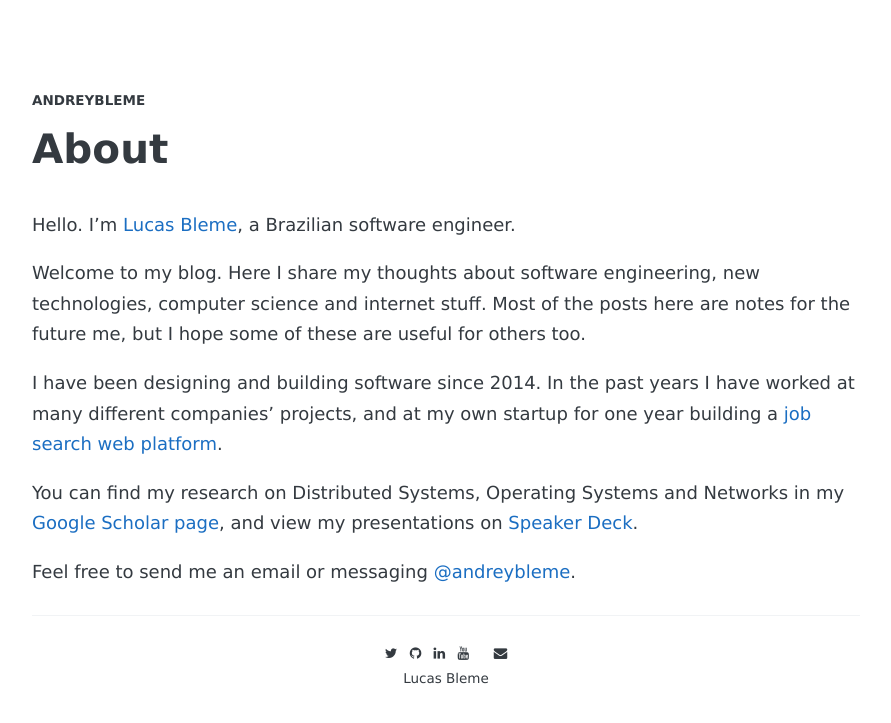
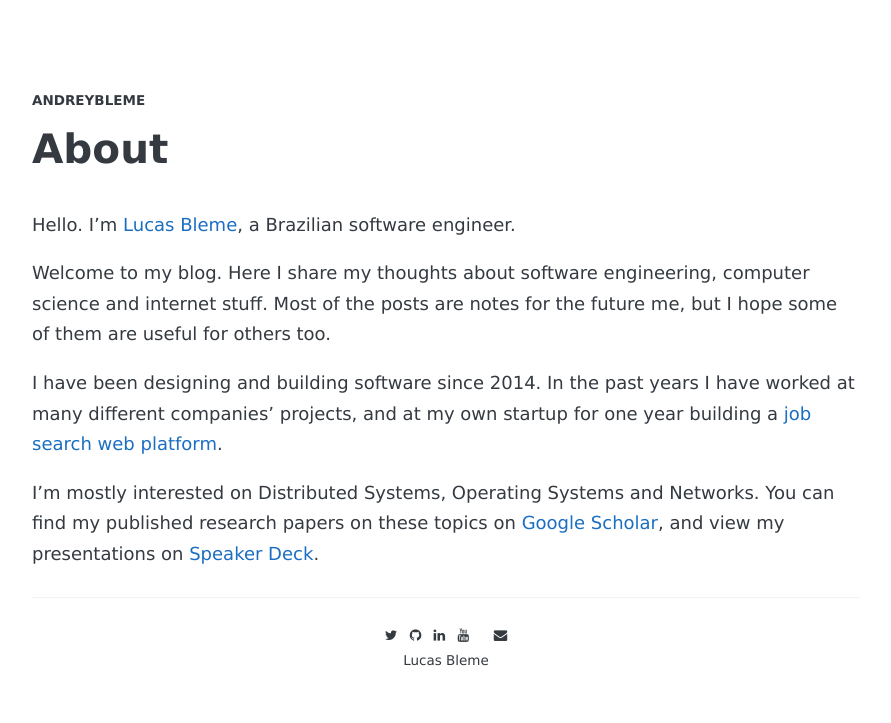
Before and after one commit to andreybleme/andreybleme.github.io, a Jekyll site: the page built from about.md, in a window 1280 px wide. Shown: the top 723 px of the page, without its empty margins (194-1085 px from the left). Built offline with Jekyll 4.4.1, drawn with Linux system fonts in a browser that asks for light colours; nearby versions of some CDN libraries; some web fonts are replaced.

Commit message:
Update about.md

```diff
--- a/about.md
+++ b/about.md
@@ -6,10 +6,8 @@ comments: true
 
 Hello. I'm [Lucas Bleme](https://www.linkedin.com/in/andreybleme/), a Brazilian software engineer.
 
-Welcome to my blog. Here I share my thoughts about software engineering, new technologies, computer science and internet stuff. Most of the posts here are notes for the future me, but I hope some of these are useful for others too.
+Welcome to my blog. Here I share my thoughts about software engineering, computer science and internet stuff. Most of the posts are notes for the future me, but I hope some of them are useful for others too.
 
 I have been designing and building software since 2014. In the past years I have worked at many different companies' projects, and at my own startup for one year building a [job search web platform](https://vulpi.com.br/).
 
-You can find my research on Distributed Systems, Operating Systems and Networks in my [Google Scholar page](https://scholar.google.com/citations?user=Yt9LrFoAAAAJ), and view my presentations on [Speaker Deck](https://speakerdeck.com/andreybleme).
-
-Feel free to send me an email or messaging [@andreybleme](https://twitter.com/andreybleme).
+I'm mostly interested on Distributed Systems, Operating Systems and Networks. You can find my published research papers on these topics on [Google Scholar](https://scholar.google.com/citations?user=Yt9LrFoAAAAJ), and view my presentations on [Speaker Deck](https://speakerdeck.com/andreybleme).
```
